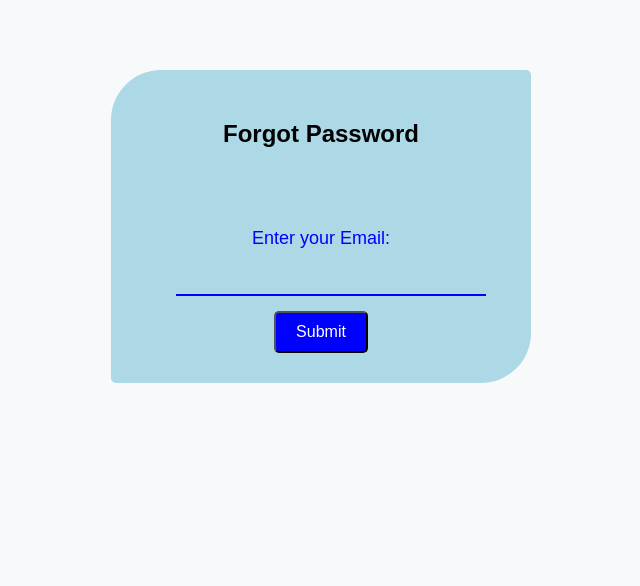
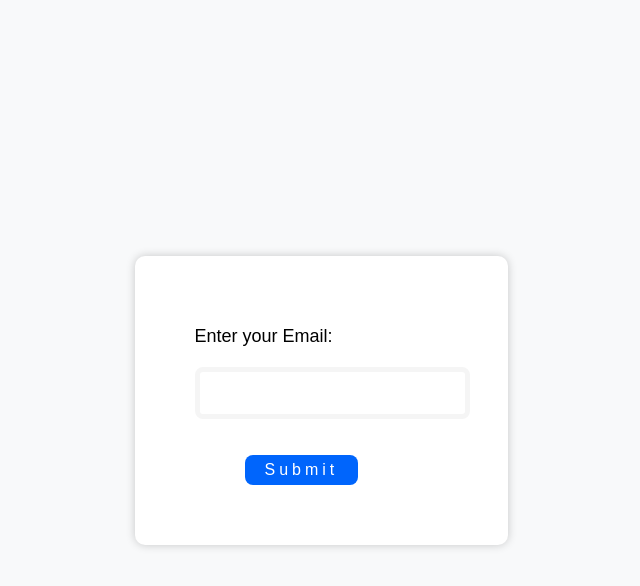
Before and after one commit to karanpanwar8595/Project-management-system, a React (Create React App) app in the folder scheduleeasefrontend/: page /forgotpassword in a window 1280 px wide. Shown: the top 586 px of the page, without its empty margins (319-959 px from the left). Built offline with nearby package versions, Linux system fonts and the light colour scheme.

Commit message:
forgot password css change

```diff
--- a/scheduleeasefrontend/src/components/login_Page/forgot password/ForgotPassword.js
+++ b/scheduleeasefrontend/src/components/login_Page/forgot password/ForgotPassword.js
@@ -1,43 +1,54 @@
+// ForgotPassword.jsx
+
 import React, { useState } from 'react';
 import styles from './ForgotPassword.module.css';
 import axios from 'axios';
 
 const ForgotPassword = () => {
-  const [inputemail, setEmail] = useState('');
+  const [inputEmail, setEmail] = useState('');
 
   const handleSubmit = (event) => {
     event.preventDefault();
-    const forgotpasswordemailcretentials = { forgotpasswordemail: inputemail };
-    axios.post('http://127.0.0.1:8000/api/forgetpassword/', forgotpasswordemailcretentials).then((response) => {
-      console.log(response);
-    }, (error) => {
-      console.log(error);
-    });
+    const forgotPasswordEmailCredentials = { forgotpasswordemail: inputEmail };
+    axios.post('http://127.0.0.1:8000/api/forgetpassword/', forgotPasswordEmailCredentials)
+      .then((response) => {
+        console.log(response);
+      })
+      .catch((error) => {
+        console.error(error);
+      });
   };
 
-  // Inline CSS for the submit button
   const buttonStyle = {
-    padding: '10px 20px',
+    padding: '6px 20px',
     fontSize: '16px',
-    borderRadius: '5px',
-    backgroundColor: 'blue',  // Change this to your desired color
+    cursor: 'pointer',
+    letterSpacing: '4px',
+    borderRadius: '8px',
+    backgroundColor: '#0065fcff',
+    border: 'none',
     color: 'white',
-    cursor: 'pointer',
+    marginLeft: '50px',
   };
 
   return (
-    <div className={styles.forgotPasswordContainer_aBcD}>
-      <h2>Forgot Password</h2>
-      <form onSubmit={handleSubmit} className={styles.forgotPasswordForm_aBcD}>
+    <div className={styles.forgotPasswordContainer}>
+
+      <form onSubmit={handleSubmit} className={styles.forgotPasswordForm}>
+
         <label htmlFor="email">Enter your Email:</label>
         <input
           type="email"
           id="email"
-          value={inputemail}
+          value={inputEmail}
           onChange={(e) => setEmail(e.target.value)}
           required
-        />
-        <button id="forgot-button_aBcD" type="submit" style={buttonStyle}>Submit</button>
+        />  <br />
+        <br />
+        <br />
+        <button id="forgot-button" type="submit" style={buttonStyle}>
+          Submit
+        </button>
       </form>
     </div>
   );
--- a/scheduleeasefrontend/src/components/login_Page/forgot password/ForgotPassword.module.css
+++ b/scheduleeasefrontend/src/components/login_Page/forgot password/ForgotPassword.module.css
@@ -1,46 +1,50 @@
 /* ForgotPassword.module.css */
 
-.forgotPasswordContainer_aBcD {
-    position: relative;
-    width: 400px;
-    max-width: 400px;
-    margin: 70px auto;
-    background: lightblue;
-    border-radius: 50px 5px;
+.forgotPasswordContainer {
+    width: 100%;
+    height: 100vh;
     display: flex;
-    flex-direction: column;
     align-items: center;
     justify-content: center;
-    overflow: hidden;
-    padding: 30px 10px;
-}
+  }
 
-.forgotPasswordForm_aBcD {
-    margin-top: 50px;
-    text-align: center;
-}
+  .forgotPasswordForm {
+    background-color: white;
+    padding: 60px;
+    border-radius: 10px;
+    box-shadow: 0 0 10px rgba(0, 0, 0, 0.2);
+  }
 
-.forgotPasswordForm_aBcD h2 {
+  .forgotPasswordForm h2 {
     color: black;
-    /* Changed h2 color to white */
-}
+  }
 
-.forgotPasswordForm_aBcD label {
+  .forgotPasswordForm label {
     display: block;
-    margin-bottom: 10px;
+    margin-bottom: 20px;
     font-size: 18px;
-    color: blue;
-    /* Changed label color to blue */
-}
+    color: black;
+  }
 
-.forgotPasswordForm_aBcD input {
+  .forgotPasswordForm input {
     width: 100%;
-    padding: 10px;
-    margin-bottom: 15px;
+    height: 40px;
+    background: transparent;
     border: none;
-    border-bottom: 2px solid blue;
-    /* Changed border color to blue */
-    background: transparent;
+    outline: none;
+    /* border-bottom: 1px solid black; */
+    font-size: 15px;
+    padding-left: 10px;
+    /* color: black; */
     color: black;
-    outline: none;
-}
+    border: 5px solid whitesmoke;
+    border-radius: 8px;
+    font-family: 'Segoe UI', Tahoma, Geneva, Verdana, sans-serif;
+    font-weight: 500;
+    font-size: medium;;
+  }
+
+  #forgot-button {
+    display: block;
+    margin-top: 10px;
+  }
--- a/scheduleeasefrontend/src/components/updateprofile/UpdateProfile.jsx
+++ b/scheduleeasefrontend/src/components/updateprofile/UpdateProfile.jsx
@@ -56,13 +56,13 @@ const UserProfileForm = () => {
 
           <div className="name-column">
             <label htmlFor="firstName">First Name:</label>
-            <input type="text" id="firstName" value="baburao" readOnly />
+            <input type="text" id="firstName" value="b" readOnly />
 
             <label htmlFor="middleName">Middle Name:</label>
-            <input type="text" id="middleName" value="ganpatrao" readOnly />
+            <input type="text" id="middleName" value="g" readOnly />
 
             <label htmlFor="lastName">Last Name:</label>
-            <input type="text" id="lastName" value="aapte" readOnly />
+            <input type="text" id="lastName" value="aa" readOnly />
           </div>
 
           <div className="beside">
```
Also changed, not shown: scheduleeasefrontend/src/components/login_Page/Login.jsx (added, +134 -0 lines), 1 other file (tests, documents, lock files or other folders).
